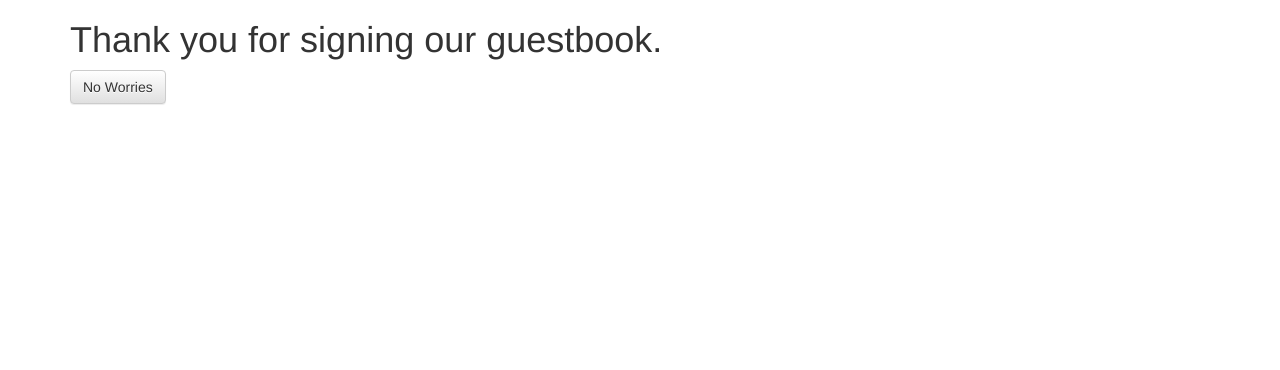
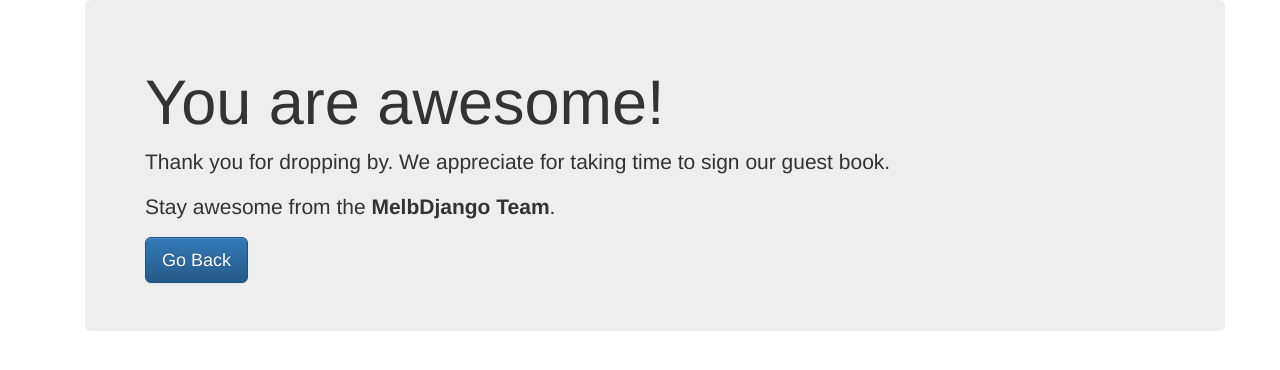
Before and after one commit to MelbDjango/melbdjango-assignment, a Django app: page /thankyou/ in a window 1280 px wide. Shown: the top 370 px of the page. Run offline with Django 3.2, Linux system fonts and the light colour scheme; some libraries are stand-ins or nearby versions.

Commit message:
ui tweaked. this is as good as it gets from my limited html/css expertise

```diff
--- a/guestbook/commentapp/templates/thankyou.html
+++ b/guestbook/commentapp/templates/thankyou.html
@@ -1,5 +1,11 @@
 {% extends "base.html" %}
 {% block content %}
-    <h1>Thank you for signing our guestbook.</h1>
-    <a class="btn btn-default" href="{% url 'guest-book' %}">No Worries</a>
+<div class="container">
+    <div class="jumbotron">
+    <h1>You are awesome!</h1>
+    <p>Thank you for dropping by. We appreciate for taking time to sign our guest book.</p>
+    <p>Stay awesome from the <strong>MelbDjango Team</strong>.</p>
+    <a class="btn btn-lg btn-primary" role="button" href="{% url 'guest-book' %}">Go Back</a>
+    </div>
+</div>
 {% endblock %}
```
Also changed, not shown: guestbook/commentapp/templates/post.html (+10 -7 lines).
